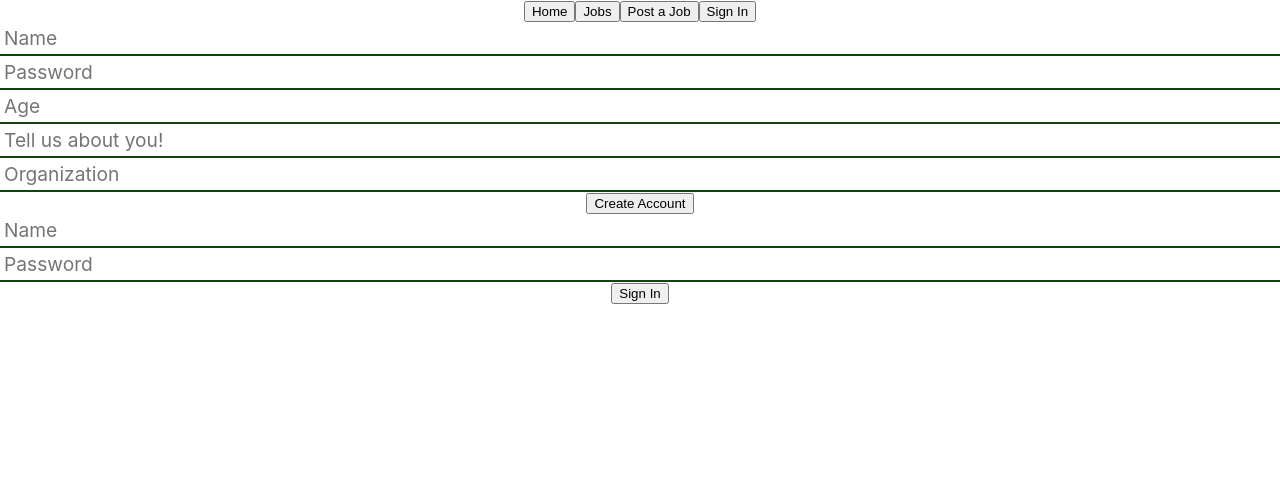
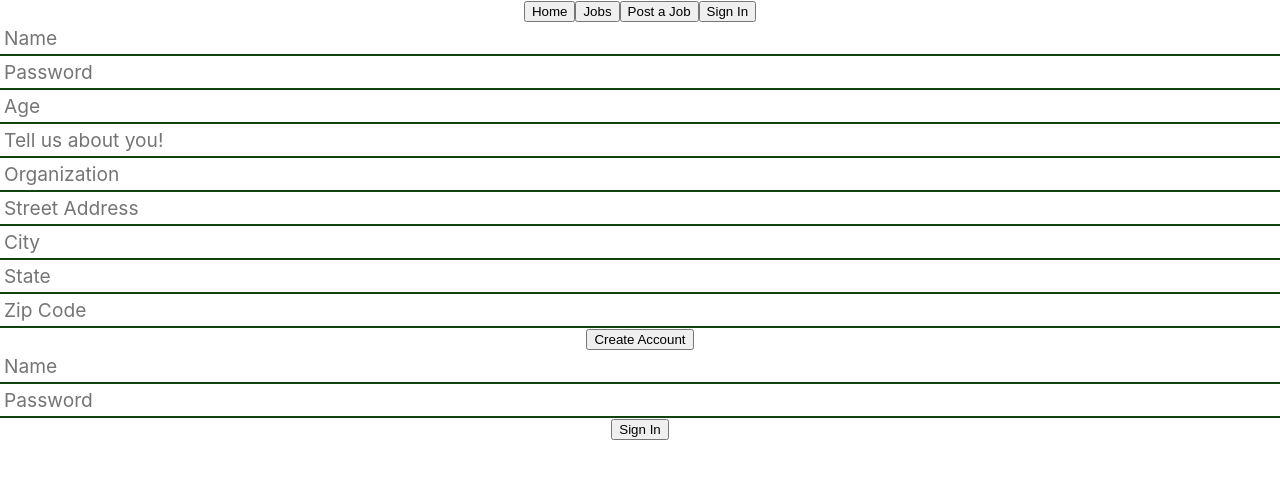
Before and after one commit to B-Keshav/NYCleans, a React (Create React App) app in the folder client/: page /volunteers in a window 1280 px wide. Shown: the top 478 px of the page. Built offline with nearby package versions, Linux system fonts and the light colour scheme; no server answers.

Commit message:
Added address parameters to login

```diff
--- a/client/src/components/Login.js
+++ b/client/src/components/Login.js
@@ -10,6 +10,10 @@ function Login({ onLogin }) {
   const [password, setPassword] = useState("")
   const [bio, setBio] = useState("")
   const [org, setOrg] = useState(1)
+  const [address, setAddress] = useState("")
+  const [city, setCity] = useState("")
+  const [state, setState] = useState("")
+  const [zip, setZip] = useState(null)
 
   const [login, setLogin] = useState({
     name: "",
@@ -43,11 +47,15 @@ function Login({ onLogin }) {
         password: password,
         bio: bio,
         organization_id: org,
+        address: address,
+        city: city,
+        state: state,
+        zip: zip
       }),
     })
       .then((r) => r.json())
       .then((res) => handleResponse(res));
-      history.push('/profile')
+    history.push('/profile')
   }
 
   function handleLogin(e) {
@@ -63,7 +71,7 @@ function Login({ onLogin }) {
       })
     })
       .then(res => res.json())
-      .then(data => onLogin(data.id))
+      .then(data => onLogin(data))
     history.push('/profile')
   }
 
@@ -98,6 +106,30 @@ function Login({ onLogin }) {
               placeholder='Organization'
               onChange={(e) => setOrg(e.target.value)}
             />
+            <input
+              type="text"
+              placeholder="Street Address"
+              name="address"
+              onChange={(e) => setAddress(e.target.value)}
+            />
+            <input
+              type="text"
+              placeholder="City"
+              name="city"
+              onChange={(e) => setCity(e.target.value)}
+            />
+            <input
+              type="text"
+              placeholder="State"
+              name="state"
+              onChange={(e) => setState(e.target.value)}
+            />
+            <input
+              type="text"
+              placeholder="Zip Code"
+              name="zip"
+              onChange={(e) => setZip(e.target.value)}
+            />
           </div>
           <button type="submit">Create Account</button>
         </form>
```
